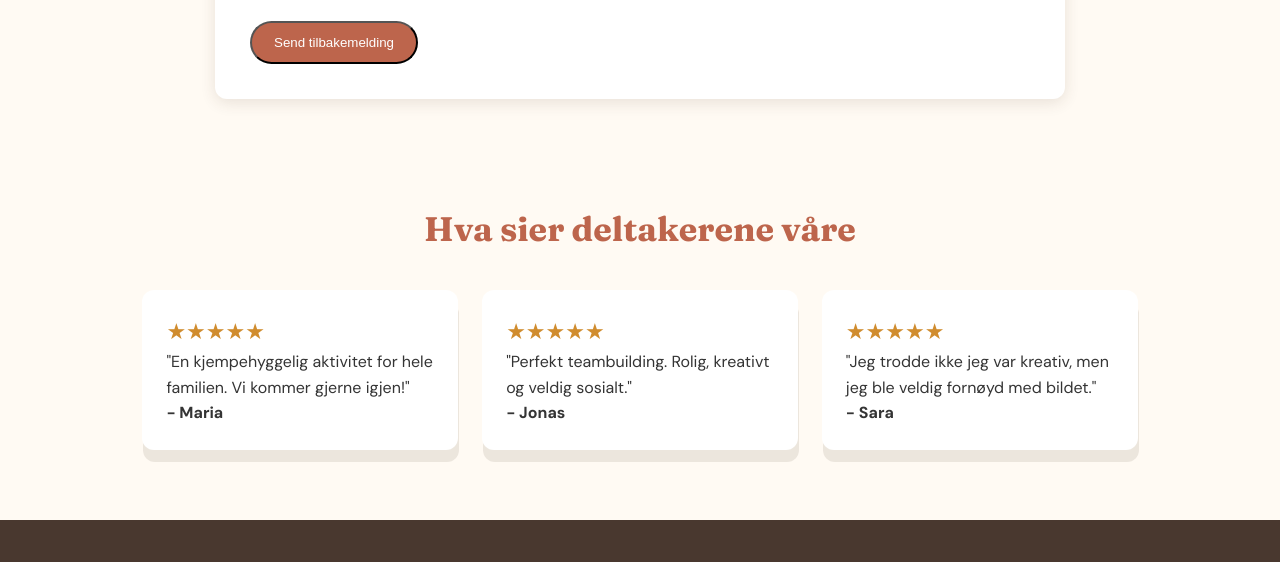
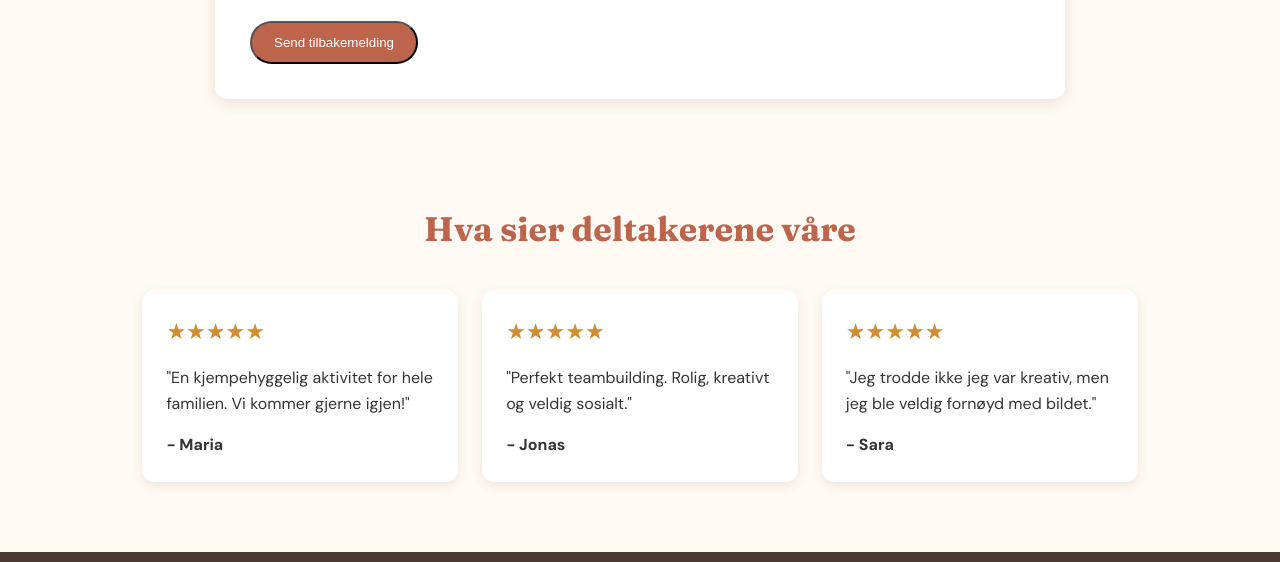
Before and after one commit to ernstkodehode/Assignments, a plain HTML site: page html_css_craftvilla/feedback.html in a window 1280 px wide. Shown: the part 1305-1867 px from the top of the page. Drawn offline with Linux system fonts and the light colour scheme.

Commit message:
siste finpuss

```diff
--- a/html_css_craftvilla/style.css
+++ b/html_css_craftvilla/style.css
@@ -365,9 +365,12 @@ header {
 }
 
 .testimonial {
+  display: flex;
+  flex-direction: column;
+  gap: var(--space-small);
   background-color: var(--color-white);
   border-radius: var(--border-radius-medium);
-  box-shadow: 1px 12px #4b33201a;
+  box-shadow: 0 4px 12px rgba(75, 51, 32, 0.1);
   flex: 1;
   padding: var(--space-medium);
 }
@@ -375,6 +378,10 @@ header {
 .testimonial span {
   color: var(--color-accent);
   font-size: 1.375rem;
+}
+
+.testimonial strong {
+  margin-top: auto;
 }
 
 /* 13. Footer */
```
